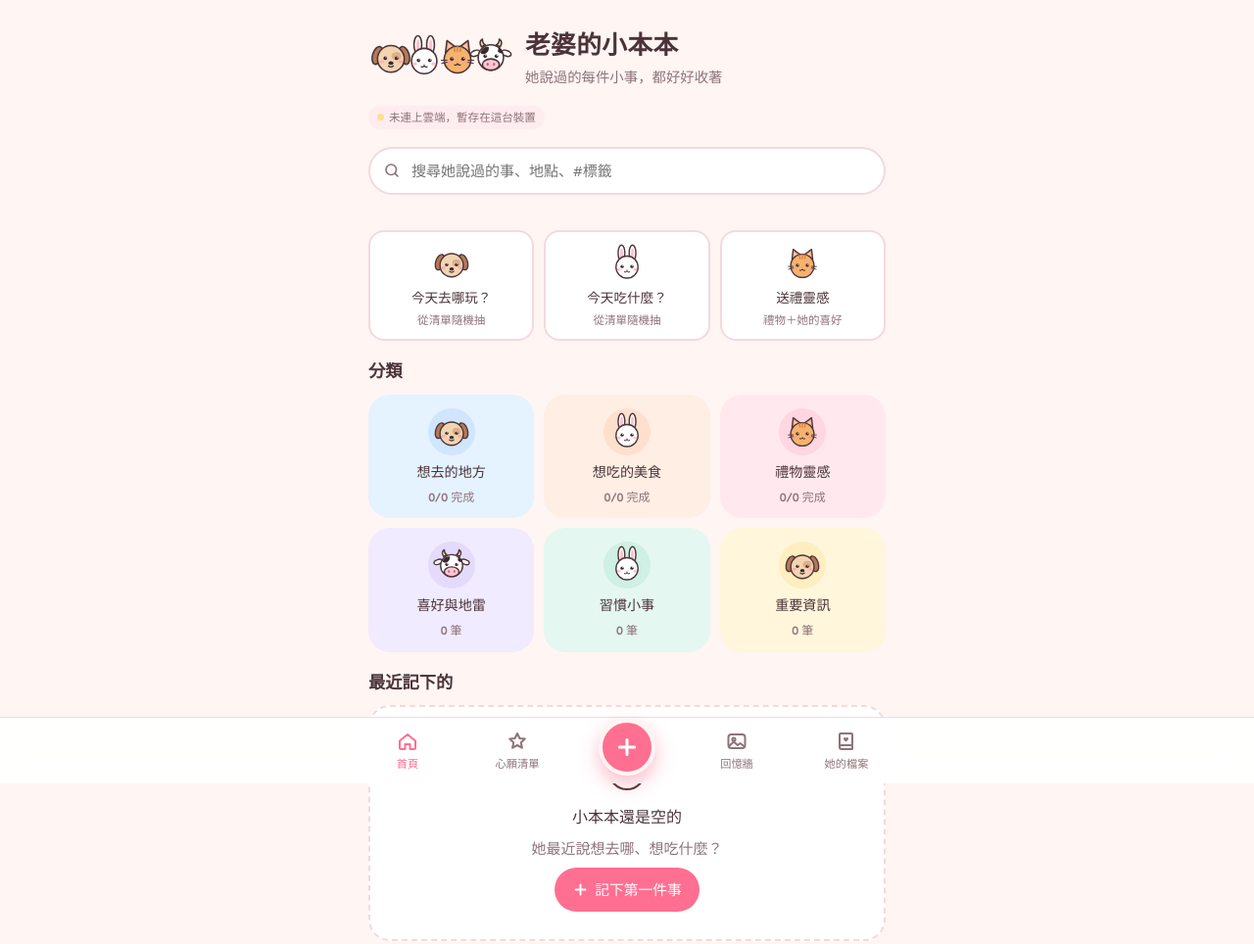
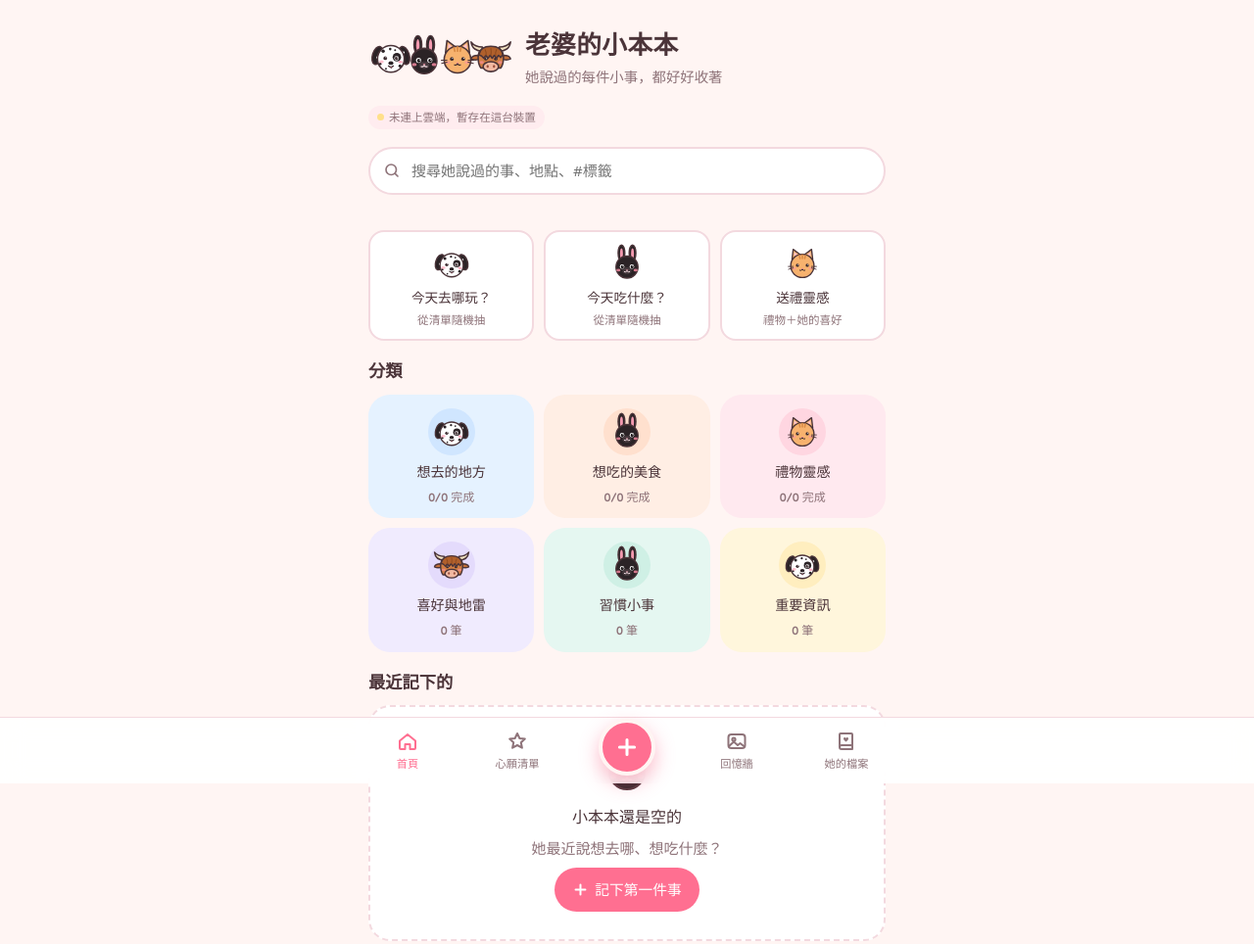
Before and after one commit to zacariasli1149/My-Beautiful-Wife, a plain HTML site: page index.html in a window 1280 px wide. Shown: the whole page at 98% size. Drawn offline with Linux system fonts and the light colour scheme; a web font is replaced by a local one.

Commit message:
Redraw mascots: black bunny, Dalmatian, Highland cow
Co-Authored-By: Claude Opus 5.5 <noreply@anthropic.com>
Claude-Session: https://claude.ai/code/session_01J1jWis7ZwXZMjGiuP2etJf

```diff
--- a/index.html
+++ b/index.html
@@ -361,19 +361,32 @@ const face = (y = 34) => `
   <circle cx="24.9" cy="${y - 0.9}" r=".8" fill="#fff"/><circle cx="40.9" cy="${y - 0.9}" r=".8" fill="#fff"/>
   <ellipse cx="18.5" cy="${y + 5}" rx="3.4" ry="2.2" fill="#FF8FA8" opacity=".55"/><ellipse cx="45.5" cy="${y + 5}" rx="3.4" ry="2.2" fill="#FF8FA8" opacity=".55"/>`;
 const ART = {
-  dog: `<ellipse cx="13" cy="30" rx="7" ry="13" fill="#B47A57" ${S} transform="rotate(18 13 30)"/>
-        <ellipse cx="51" cy="30" rx="7" ry="13" fill="#B47A57" ${S} transform="rotate(-18 51 30)"/>
-        <circle cx="32" cy="35" r="19" fill="#F3D4B2" ${S}/>
-        <ellipse cx="40" cy="31" rx="7" ry="6" fill="#DDB08A"/>
-        ${face(34)}
-        <ellipse cx="32" cy="41" rx="3.6" ry="2.6" fill="#3B2A2E"/>
-        <path d="M28.5 45q3.5 3 7 0" fill="none" stroke="#3B2A2E" stroke-width="1.8" stroke-linecap="round"/>`,
-  bunny: `<ellipse cx="23" cy="15" rx="5.5" ry="13" fill="#FFFFFF" ${S}/><ellipse cx="23" cy="16" rx="2.4" ry="9" fill="#FFC1CF"/>
-          <ellipse cx="41" cy="15" rx="5.5" ry="13" fill="#FFFFFF" ${S}/><ellipse cx="41" cy="16" rx="2.4" ry="9" fill="#FFC1CF"/>
-          <circle cx="32" cy="38" r="18" fill="#FFFFFF" ${S}/>
-          ${face(37)}
-          <path d="M30 42.5h4l-2 2.2z" fill="#FF8FA8"/>
-          <path d="M32 44.7q-2 2.6-4.2 1.4M32 44.7q2 2.6 4.2 1.4" fill="none" stroke="#3B2A2E" stroke-width="1.6" stroke-linecap="round"/>`,
+  /* Dalmatian: white face, black floppy ears, black spots */
+  dog: `<ellipse cx="13" cy="30" rx="7" ry="13" fill="#2B2326" ${S} transform="rotate(18 13 30)"/>
+        <ellipse cx="51" cy="30" rx="7" ry="13" fill="#2B2326" ${S} transform="rotate(-18 51 30)"/>
+        <circle cx="13" cy="33" r="1.8" fill="#FFFFFF"/><circle cx="50" cy="26" r="1.5" fill="#FFFFFF"/>
+        <circle cx="32" cy="35" r="19" fill="#FFFFFF" ${S}/>
+        <circle cx="40.5" cy="32.5" r="6" fill="#2B2326"/>
+        <circle cx="21" cy="24" r="2.4" fill="#2B2326"/><circle cx="31" cy="21" r="1.8" fill="#2B2326"/>
+        <circle cx="17" cy="42" r="1.7" fill="#2B2326"/><circle cx="45" cy="45" r="2.2" fill="#2B2326"/>
+        <circle cx="38" cy="22.5" r="1.4" fill="#2B2326"/><circle cx="25" cy="49" r="1.3" fill="#2B2326"/>
+        <circle cx="24" cy="34" r="2.6" fill="#3B2A2E"/><circle cx="24.9" cy="33.1" r=".8" fill="#fff"/>
+        <circle cx="40" cy="34" r="3.2" fill="#FFFFFF"/><circle cx="40" cy="34" r="2.4" fill="#3B2A2E"/><circle cx="40.8" cy="33.2" r=".8" fill="#fff"/>
+        <ellipse cx="18.5" cy="39" rx="3.4" ry="2.2" fill="#FF8FA8" opacity=".55"/><ellipse cx="45.5" cy="39.5" rx="3" ry="2" fill="#FF8FA8" opacity=".7"/>
+        <ellipse cx="32" cy="41" rx="3.6" ry="2.6" fill="#2B2326"/>
+        <path d="M28.5 45q3.5 3 7 0" fill="none" stroke="#3B2A2E" stroke-width="1.8" stroke-linecap="round"/>
+        <path d="M31 46.5q1 3.5 3 0" fill="#FF8FA8" stroke="#3B2A2E" stroke-width="1.2"/>`,
+  /* Black bunny: black fur, pink inner ears, light features */
+  bunny: `<ellipse cx="23" cy="15" rx="5.5" ry="13" fill="#2B2326" ${S}/><ellipse cx="23" cy="16" rx="2.4" ry="9" fill="#F49AB0"/>
+          <ellipse cx="41" cy="15" rx="5.5" ry="13" fill="#2B2326" ${S}/><ellipse cx="41" cy="16" rx="2.4" ry="9" fill="#F49AB0"/>
+          <circle cx="32" cy="38" r="18" fill="#2B2326" ${S}/>
+          <ellipse cx="32" cy="44" rx="7.5" ry="5.5" fill="#463A3E"/>
+          <circle cx="24" cy="37" r="3.6" fill="#FFFFFF"/><circle cx="40" cy="37" r="3.6" fill="#FFFFFF"/>
+          <circle cx="24.4" cy="37.4" r="2.5" fill="#120C0E"/><circle cx="40.4" cy="37.4" r="2.5" fill="#120C0E"/>
+          <circle cx="25.3" cy="36.4" r=".9" fill="#fff"/><circle cx="41.3" cy="36.4" r=".9" fill="#fff"/>
+          <ellipse cx="18" cy="43" rx="3.4" ry="2.2" fill="#FF8FA8" opacity=".8"/><ellipse cx="46" cy="43" rx="3.4" ry="2.2" fill="#FF8FA8" opacity=".8"/>
+          <path d="M30 42.2h4l-2 2.2z" fill="#FF9FB4"/>
+          <path d="M32 44.4q-2 2.6-4.2 1.4M32 44.4q2 2.6 4.2 1.4" fill="none" stroke="#F3DCE2" stroke-width="1.6" stroke-linecap="round"/>`,
   cat: `<path d="M15 26 17 9l12 9z" fill="#F7B26E" ${S}/><path d="M49 26 47 9l-12 9z" fill="#F7B26E" ${S}/>
         <path d="M18.5 20 19 13.5l5 4z" fill="#FFC1CF"/><path d="M45.5 20 45 13.5l-5 4z" fill="#FFC1CF"/>
         <circle cx="32" cy="36" r="19" fill="#F7B26E" ${S}/>
@@ -382,16 +395,19 @@ const ART = {
         <path d="M30 40h4l-2 2z" fill="#FF8FA8"/>
         <path d="M32 42q-2 2.6-4.2 1.4M32 42q2 2.6 4.2 1.4" fill="none" stroke="#3B2A2E" stroke-width="1.6" stroke-linecap="round"/>
         <path d="M9 37h8M9.5 41.5l7.5-2M55 37h-8M54.5 41.5l-7.5-2" stroke="#4B3439" stroke-width="1.4" stroke-linecap="round"/>`,
-  cow: `<path d="M19 18q-5-7 1-11 0 6 4 8z" fill="#F6E2B3" ${S}/><path d="M45 18q5-7-1-11 0 6-4 8z" fill="#F6E2B3" ${S}/>
-        <ellipse cx="10" cy="27" rx="7" ry="4" fill="#FFFFFF" ${S} transform="rotate(-20 10 27)"/>
-        <ellipse cx="54" cy="27" rx="7" ry="4" fill="#FFFFFF" ${S} transform="rotate(20 54 27)"/>
-        <circle cx="32" cy="33" r="18" fill="#FFFFFF" ${S}/>
-        <path d="M17 26q4-9 12-8 1 6-4 9-5 3-8-1z" fill="#3B2A2E"/>
-        <path d="M43 19q6 2 6 8-5 1-7-3z" fill="#3B2A2E"/>
-        <circle cx="24" cy="31" r="2.6" fill="#3B2A2E"/><circle cx="40" cy="31" r="2.6" fill="#3B2A2E"/>
-        <circle cx="24.9" cy="30.1" r=".8" fill="#fff"/><circle cx="40.9" cy="30.1" r=".8" fill="#fff"/>
-        <ellipse cx="32" cy="43" rx="12" ry="8" fill="#FFC6D3" ${S}/>
-        <ellipse cx="27.5" cy="42.5" rx="1.6" ry="2.2" fill="#C2667C"/><ellipse cx="36.5" cy="42.5" rx="1.6" ry="2.2" fill="#C2667C"/>`,
+  /* Highland cow: long sweeping horns, ginger shaggy coat, fringe over the eyes */
+  cow: `<path d="M20 24C12 24 5 20 4 11c4 5 9 7 16 7z" fill="#F3E3C3" ${S}/>
+        <path d="M44 24c8 0 15-4 16-13-4 5-9 7-16 7z" fill="#F3E3C3" ${S}/>
+        <path d="M14 30q-9 0-10 5 6 3 12 0z" fill="#C4703A" ${S}/>
+        <path d="M50 30q9 0 10 5-6 3-12 0z" fill="#C4703A" ${S}/>
+        <path d="M14 33q0-15 18-15t18 15q0 10-4 15H18q-4-5-4-15z" fill="#D07E44" ${S}/>
+        <circle cx="25" cy="35" r="2.3" fill="#3B2A2E"/><circle cx="39" cy="35" r="2.3" fill="#3B2A2E"/>
+        <circle cx="25.8" cy="34.3" r=".7" fill="#fff"/><circle cx="39.8" cy="34.3" r=".7" fill="#fff"/>
+        <path d="M15 29q2-12 17-12t17 12l-3 4-3-3-3 4-3-4-3 4-3-4-3 4-3-4-3 4-3-3z" fill="#B0602C" ${S}/>
+        <path d="M24 22q2 4 1 8M32 20q1 5 0 10M40 22q-2 4-1 8" fill="none" stroke="#8E4A1F" stroke-width="1.4" stroke-linecap="round"/>
+        <ellipse cx="19" cy="40" rx="3" ry="2" fill="#FF8FA8" opacity=".6"/><ellipse cx="45" cy="40" rx="3" ry="2" fill="#FF8FA8" opacity=".6"/>
+        <ellipse cx="32" cy="46" rx="11" ry="7" fill="#F2B9A2" ${S}/>
+        <ellipse cx="27.5" cy="45.5" rx="1.6" ry="2.1" fill="#9A4F3C"/><ellipse cx="36.5" cy="45.5" rx="1.6" ry="2.1" fill="#9A4F3C"/>`,
 };
 function mascot(animal, size = 44, bg = '') {
   return `<span class="m" style="width:${size}px;height:${size}px;${bg ? `background:${bg};padding:${Math.round(size * .08)}px` : ''}" aria-hidden="true"><svg viewBox="0 0 64 64">${ART[animal]}</svg></span>`;
```
